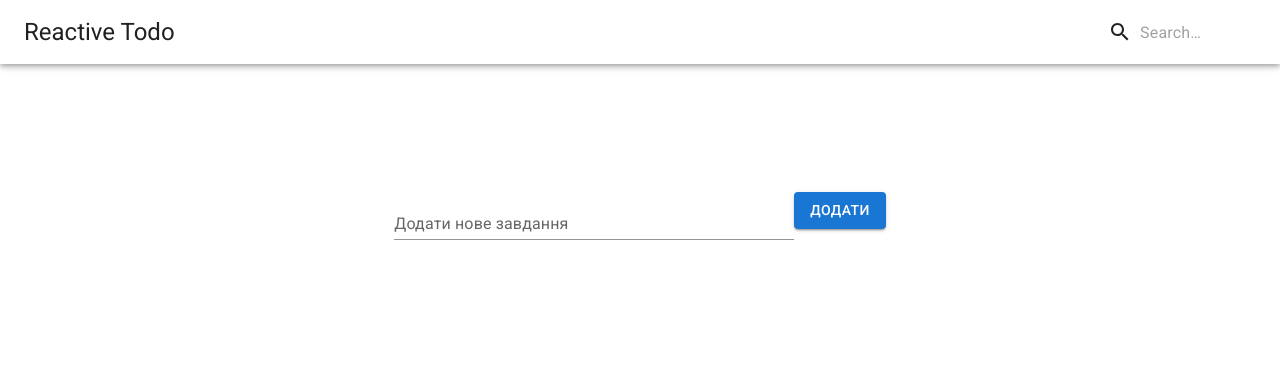
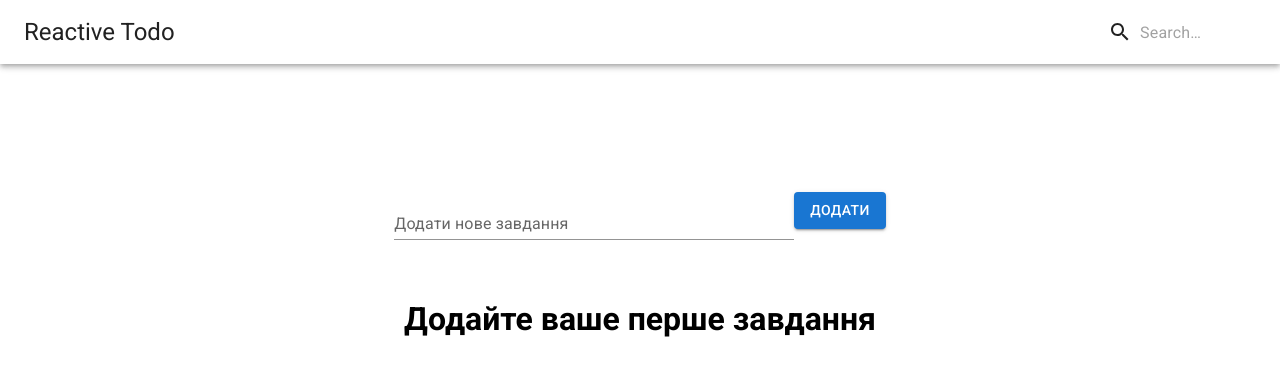
Before and after one commit to dkazarov/React_Todo, a React (Create React App) app: page / in a window 1280 px wide. Shown: the top 376 px of the page. Built offline with nearby package versions, Linux system fonts and the light colour scheme.

Commit message:
add if tasks === 0

```diff
--- a/src/components/TodoList/ToDoList.js
+++ b/src/components/TodoList/ToDoList.js
@@ -64,7 +64,8 @@ const ToDoList = ({
 
   return (
     <ul className="todo__inner">
-      {filteredTasks.map((items) => (
+      {tasks.length !== 0 ? (
+        filteredTasks.map((items) => (
           <li
             key={nanoid(3)}
             className={!items.isCompleted ? 'todo__li' : 'todo__li finished'}
@@ -75,9 +76,7 @@ const ToDoList = ({
                 onChange={() => changeStatusTask(items.id)}
               />
             </div>
-          <div className="todo__text">
-            {items.title}
-            </div>
+            <div className="todo__text">{items.title}</div>
             <div className="todo__icons-inner">
               <span
                 onChange={(e) => editTask(e.target.value)}
@@ -118,7 +117,12 @@ const ToDoList = ({
               )}
             </div>
           </li>
-      ))}
+        ))
+      ) : (
+        <div>
+          <h1>Додайте ваше перше завдання</h1>
+        </div>
+      )}
     </ul>
   );
 };
```
Lines whose indentation alone changed are shown as unchanged.
